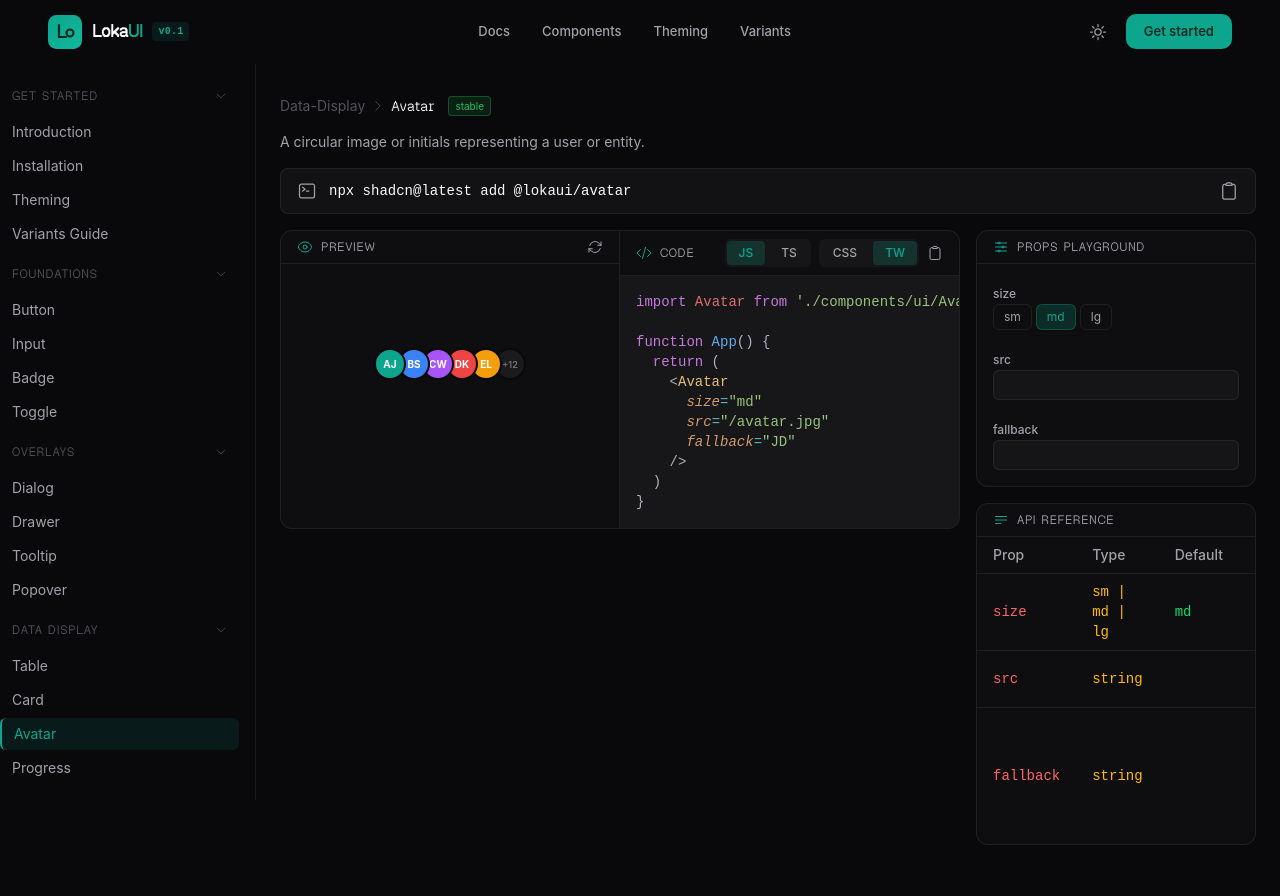
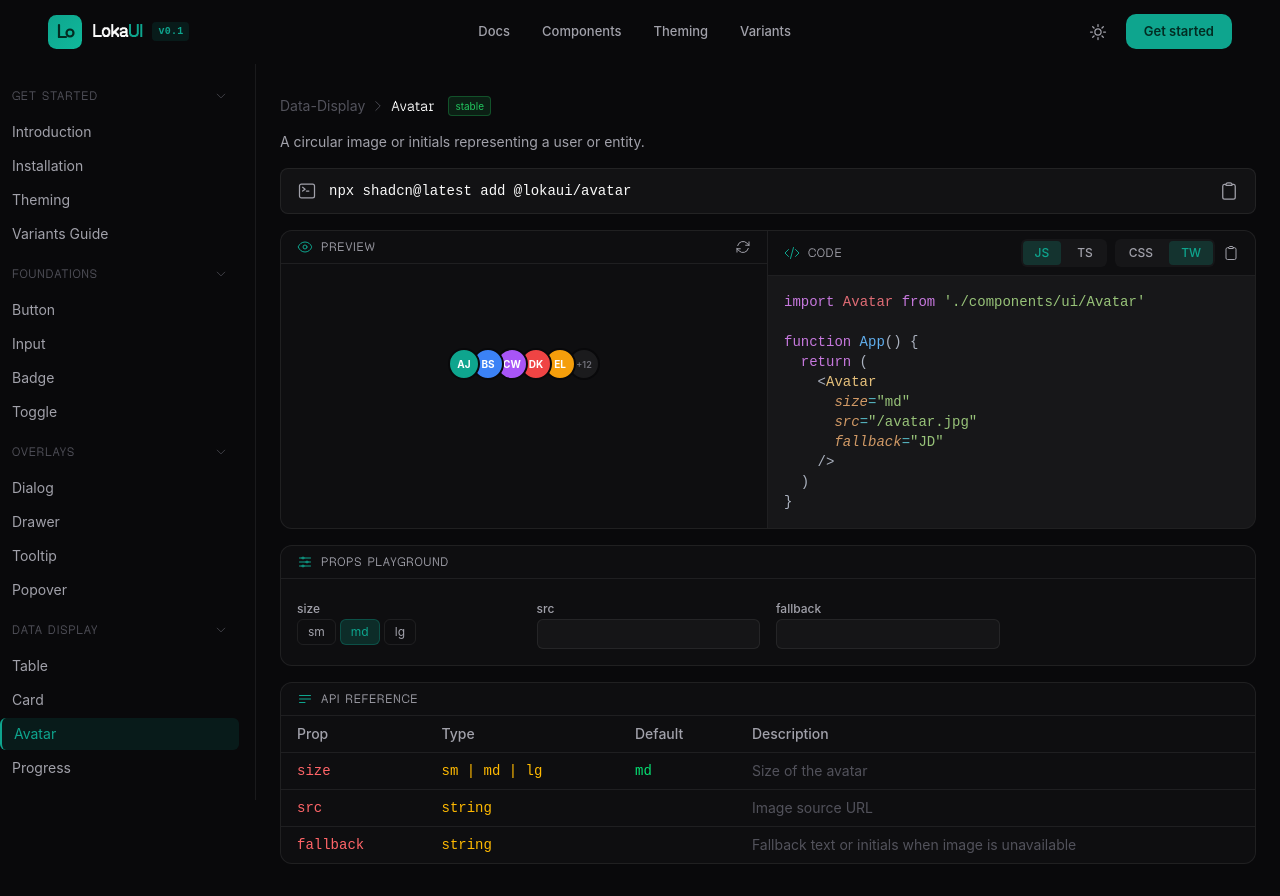
Before and after one commit to openloka/LokaUI, a React (Vite) app: page /data-display/avatar in a window 1280 px wide. Built offline with nearby package versions, Linux system fonts and the light colour scheme; a web font is replaced by a local one.

Commit message:
fix: layout playground

```diff
--- a/src/components/common/PropsPlayground.jsx
+++ b/src/components/common/PropsPlayground.jsx
@@ -70,7 +70,7 @@ export default function PropsPlayground({ propDefs = [], currentProps = {}, onUp
           Props Playground
         </span>
       </div>
-      <div className="grid grid-cols-2 sm:grid-cols-3 lg:grid-cols-4 xl:grid-cols-1 gap-4 p-4">
+      <div className="grid grid-cols-2 sm:grid-cols-3 lg:grid-cols-4 gap-4 p-4">
         {propDefs.map((prop) => {
           const value = currentProps[prop.name] ?? prop.default
           if (prop.type === 'enum') {
--- a/src/pages/CategoryPage.jsx
+++ b/src/pages/CategoryPage.jsx
@@ -66,14 +66,14 @@ function ComponentDocPage({ info, variants, platforms, PreviewComponent, categor
       </div>
       <p className="text-text-secondary text-sm mb-4">{info.description}</p>
       <CliInstallation componentName={info.name.toLowerCase()} platform={platform} />
-      <div className="mt-4 grid grid-cols-1 xl:grid-cols-[1fr_280px] gap-4">
-        <div className="min-w-0">
-          <CodeExample usage={info.usage || {}} platforms={platforms} platform={platform} onPlatformChange={setPlatform} preview={PreviewComponent} componentProps={currentProps} onResetProps={resetProps} />
-        </div>
-        <div className="space-y-4">
-          <PropsPlayground propDefs={info.props} currentProps={currentProps} onUpdate={updateProp} />
-          <PropTable propDefs={info.props} />
-        </div>
+      <div className="mt-4">
+        <CodeExample usage={info.usage || {}} platforms={platforms} platform={platform} onPlatformChange={setPlatform} preview={PreviewComponent} componentProps={currentProps} onResetProps={resetProps} />
+      </div>
+      <div className="mt-4">
+        <PropsPlayground propDefs={info.props} currentProps={currentProps} onUpdate={updateProp} />
+      </div>
+      <div className="mt-4">
+        <PropTable propDefs={info.props} />
       </div>
     </div>
   )
```
